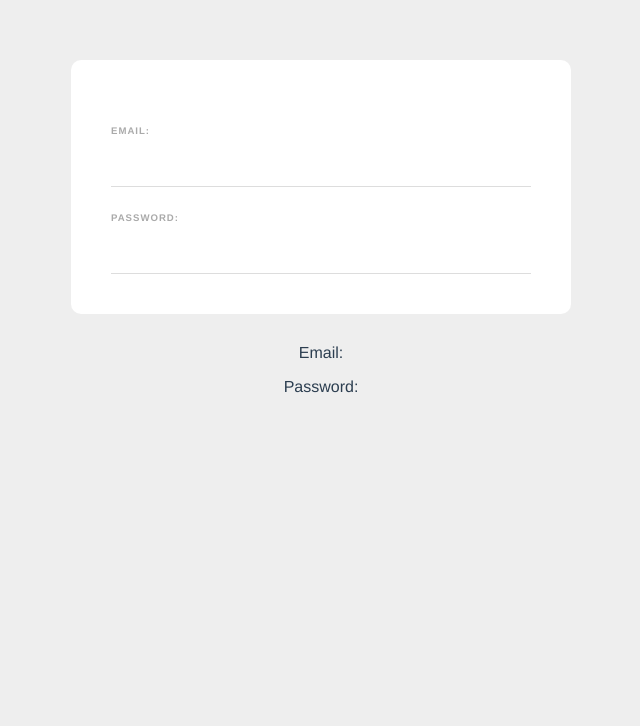
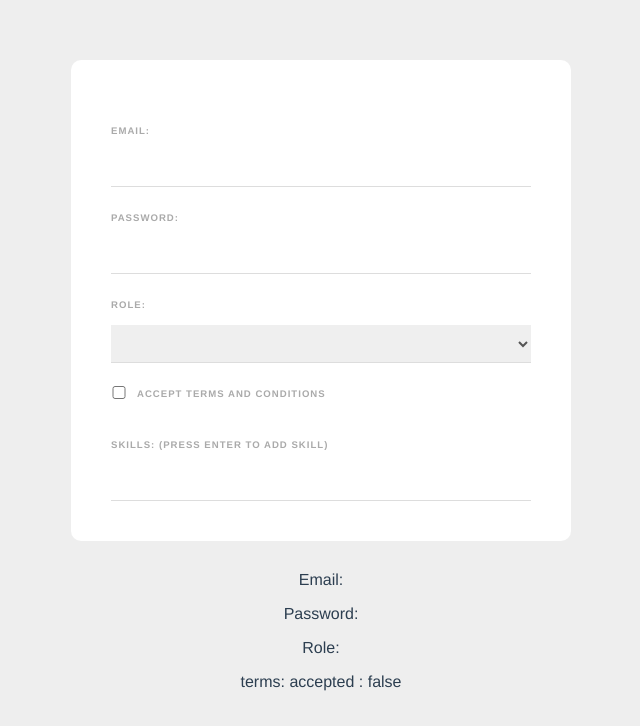
Before and after one commit to sezohessen/VueCLI, a Vue app: page / in a window 1280 px wide. Shown: the top 726 px of the page, without its empty margins (319-959 px from the left). Built offline with nearby package versions, Linux system fonts and the light colour scheme.

Commit message:
Add skills in from

```diff
--- a/src/components/SignupForm.vue
+++ b/src/components/SignupForm.vue
@@ -1,12 +1,34 @@
 <template>
   <form>
       <label>Email:</label>
-      <input type="email" name="" id="" required v-model="email">
+      <input type="email" name="" id="" required v-model="email" >
       <label>Password:</label>
       <input type="password" name="" id="" required v-model="password">
+      <label >Role:</label>
+      <select v-model="role">
+          <option value="developer">Web Developer</option>
+          <option value="designer">Web Designer</option>
+      </select>
+      <div class="terms">
+          <input type="checkbox" required v-model="terms">
+          <label>Accept terms and conditions</label>
+      </div>
+      <label>Skills: <span>(Press enter to add skill)</span> </label>
+      <input type="text"  v-model="tempSkill" @keyup="addSkill">
+      <div v-for="skill in skills" :key="skill" class="pill">
+        <span @click="deleteSkill(skill)">{{ skill }}</span>
+      </div>
+      <!--
+        V-model tracking the value of attribute and update it to the input
+        v-model is two way data binding:
+        1- one way from data to the templete
+        2- the other way from templete to update data
+      -->
   </form>
   <p>Email: {{email}}</p>
   <p>Password: {{password}}</p>
+  <p>Role: {{role}}</p>
+  <p>terms: accepted : {{terms}}</p>
 </template>
 
 <script>
@@ -14,7 +36,31 @@ export default {
     data() {
         return {
             email:'',
-            password:''
+            password:'',
+            role:'',
+            terms:false,
+            tempSkill:'',
+            skills:[]
+        }
+    },
+    methods: {
+        addSkill(e){
+            if((e.key === 'Enter')&& this.tempSkill){
+                if(!this.skills.includes(this.tempSkill)){
+                    this.skills.push(this.tempSkill)
+                }
+                this.tempSkill = ''
+            }
+        },
+        deleteSkill(skill) {
+            this.skills = this.skills.filter(item => {
+                return skill !== item
+            })
+            /*
+            Filter method cycle through an array and fires funtion for each item
+            if it return true for an item in array then we keep it in the array if we return false
+            we remove it from array
+             */
         }
     },
 }
@@ -47,4 +93,23 @@ input, select {
     border-bottom: 1px solid #ddd;
     color: #555;
 }
+input[type="checkbox"]{
+    display: inline-block;
+    width: 16px;
+    margin: 0 10px 0 0;
+    position: relative;
+    top: 2px;
+}
+.pill {
+    display: inline-block;
+    margin: 20px 10px 0 0;
+    padding: 6px 12px;
+    background: #eee;
+    border-radius: 20px;
+    font-size: 12px;
+    letter-spacing: 1px;
+    font-weight: bold;
+    color: #777;
+    cursor: pointer;
+}
 </style>
```
